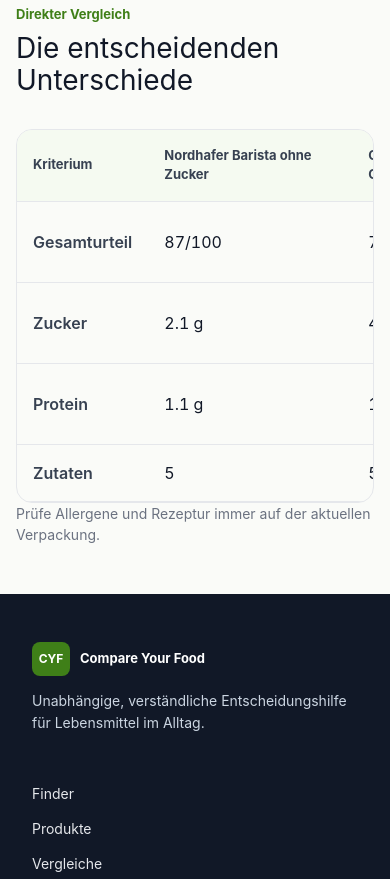
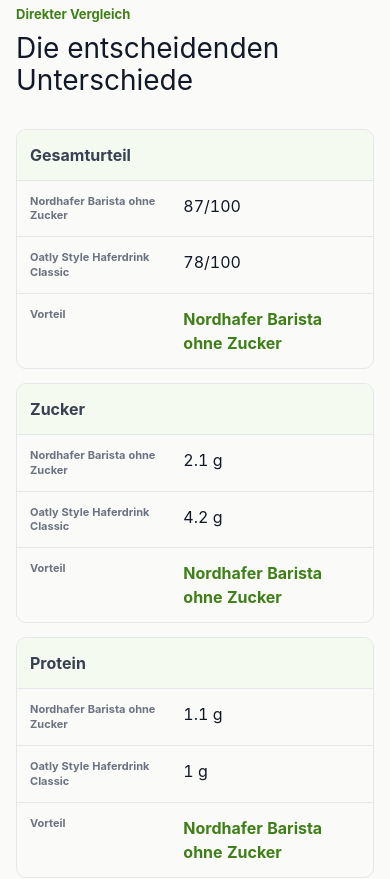
Before and after one commit to ThorfinnThor/FoodDecision, a Next.js app: page /de/compare/nordhafer-barista-ohne-zucker-vs-oatly-style-haferdrink-classic in a window 390 px wide. Shown: the part 2100-2979 px from the top of the page. Built offline with nearby package versions, Linux system fonts and the light colour scheme; no server answers.

Commit message:
Fix QA: app/globals.css

```diff
--- a/app/globals.css
+++ b/app/globals.css
@@ -65,8 +65,8 @@
 .primary-link, .button-link, .primary-button, .newsletter-form button { background: var(--color-primary-700); border: 1px solid var(--color-primary-700); border-radius: var(--radius-sm); color: #fff; display: inline-flex; font-weight: 700; justify-content: center; min-height: 44px; padding: 11px 18px; }
 .primary-link:hover, .button-link:hover, .primary-button:hover, .newsletter-form button:hover { background: var(--color-primary-600); border-color: var(--color-primary-600); transform: translateY(-2px); }
 .mobile-menu { display: none; margin-left: auto; position: relative; }
-.mobile-menu summary { cursor: pointer; font-size: 14px; font-weight: 700; list-style: none; padding: 12px 0; }
-.mobile-menu summary::-webkit-details-marker { display: none; }
+.mobile-menu > button { background: transparent; border: 0; color: var(--color-text-900); cursor: pointer; font-size: 14px; font-weight: 700; min-height: 44px; padding: 12px 0; }
+.mobile-menu > button[aria-expanded="true"] { color: var(--color-primary-700); }
 .mobile-menu nav { background: var(--color-surface); border: 1px solid var(--color-border); border-radius: var(--radius-md); box-shadow: var(--shadow-float); display: grid; min-width: 220px; padding: 8px; position: absolute; right: 0; top: 48px; }
 .mobile-menu nav a { border-radius: 8px; font-weight: 600; padding: 12px; }
 .mobile-menu nav a:hover { background: var(--color-primary-50); color: var(--color-primary-700); }
@@ -659,6 +659,7 @@
 .catalog-toolbar .toolbar-check { align-items: center; display: flex; min-height: 44px; white-space: nowrap; }
 .catalog-result-line { align-items: center; color: var(--color-text-500); display: flex; font-size: 13px; justify-content: space-between; }
 .catalog-result-line strong { color: var(--color-text-900); font-size: 16px; }
+.catalog-sort-note { color: var(--color-text-500); font-size: 12px; line-height: 1.5; margin: -14px 0 0; }
 .pagination { align-items: center; display: flex; gap: 16px; justify-content: center; }
 .pagination button { background: #fff; border: 1px solid var(--color-border); border-radius: var(--radius-sm); font-weight: 700; min-height: 42px; padding: 8px 16px; }
 .pagination button:disabled { opacity: 0.4; }
@@ -670,6 +671,14 @@
 .comparison-choice-grid { align-items: center; display: grid; gap: 18px; grid-template-columns: minmax(0, 1fr) 44px minmax(0, 1fr); padding: 28px 0; }
 .comparison-choice { border: 1px solid var(--color-border); border-radius: var(--radius-md); min-width: 0; padding: 18px; }
 .comparison-choice > label { display: grid; font-size: 12px; font-weight: 700; gap: 7px; }
+.comparison-product-search input { border: 1px solid var(--color-border); border-radius: var(--radius-sm); min-height: 44px; padding: 0 12px; width: 100%; }
+.comparison-choice-results { background: #fff; border: 1px solid var(--color-border); border-radius: var(--radius-sm); box-shadow: var(--shadow-float); display: grid; margin-top: 6px; max-height: 300px; overflow-y: auto; position: absolute; width: calc(100% - 36px); z-index: 10; }
+.comparison-choice { position: relative; }
+.comparison-choice-results button { background: #fff; border: 0; border-bottom: 1px solid var(--color-border); display: grid; gap: 3px; padding: 11px 12px; text-align: left; }
+.comparison-choice-results button:hover, .comparison-choice-results button:focus-visible { background: var(--color-primary-50); }
+.comparison-choice-results button:last-child { border-bottom: 0; }
+.comparison-choice-results button span, .comparison-choice-results p { color: var(--color-text-500); font-size: 12px; }
+.comparison-choice-results p { margin: 0; padding: 14px 12px; }
 .comparison-choice-preview { align-items: center; display: grid; gap: 14px; grid-template-columns: 120px minmax(0, 1fr); margin-top: 18px; }
 .comparison-choice-preview .product-visual { height: 120px; min-height: 120px; }
 .comparison-choice-preview > div:last-child { display: grid; gap: 6px; }
@@ -933,6 +942,16 @@
   .versus-mark { height: 24px; }
   .comparison-choice-preview { grid-template-columns: 90px minmax(0, 1fr); }
   .comparison-choice-preview .product-visual { height: 90px; min-height: 90px; }
+  .comparison-table-wrap { border: 0; overflow: visible; }
+  .comparison-table { display: block; min-width: 0; }
+  .comparison-table thead { display: none; }
+  .comparison-table tbody { display: grid; gap: 14px; }
+  .comparison-table tr { border: 1px solid var(--color-border); border-radius: var(--radius-sm); display: block; overflow: hidden; }
+  .comparison-table tbody th { background: var(--color-primary-50); display: block; font-weight: 750; }
+  .comparison-table tbody td { align-items: start; display: grid; gap: 12px; grid-template-columns: minmax(110px, 0.8fr) minmax(0, 1fr); overflow-wrap: anywhere; }
+  .comparison-table tbody td::before { color: var(--color-text-500); content: attr(data-label); font-size: 11px; font-weight: 700; line-height: 1.35; }
+  .comparison-table th, .comparison-table td { border-bottom: 1px solid var(--color-border); padding: 13px; }
+  .comparison-table tbody td:last-child { border-bottom: 0; }
   .nutrition-ranking-item .product-card { display: block; }
   .nutrition-ranking-item .product-card-media { min-height: 220px; }
   .nutrition-ranking-item { grid-template-columns: 36px minmax(0, 1fr); }
```
